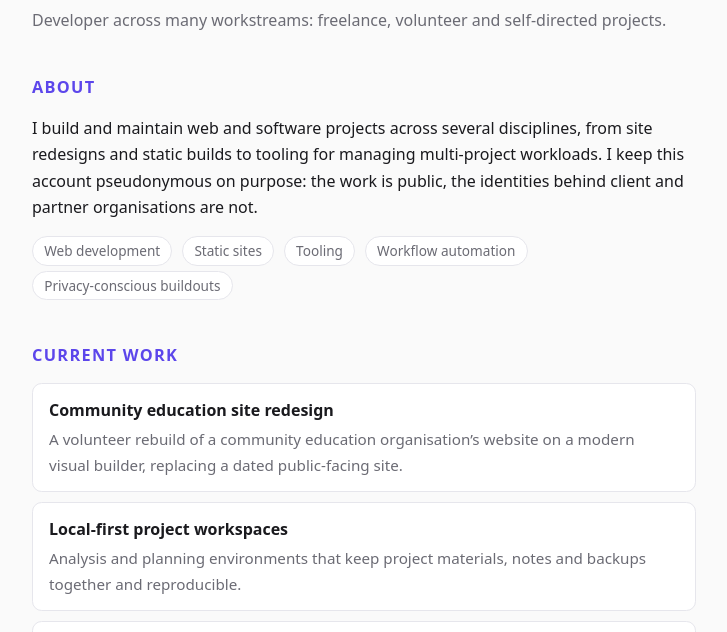
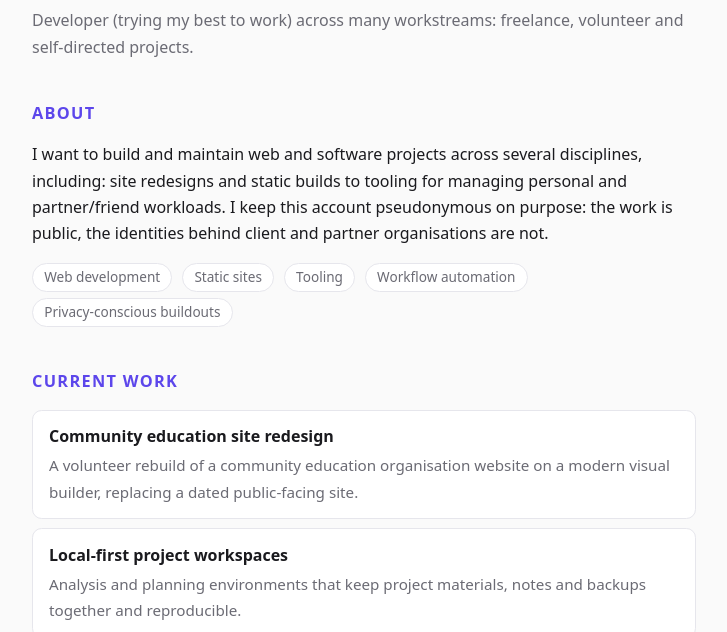
Before and after one commit to algo-repo/algo-repo.github.io, a plain HTML site: page index.html in a window 1280 px wide. Shown: the part 95-727 px from the top of the page, without its empty margins (276-1003 px from the left). Drawn offline with Linux system fonts and the light colour scheme.

Commit message:
Update index.html
Editing text content for more accurate summaries

```diff
--- a/index.html
+++ b/index.html
@@ -4,7 +4,7 @@
 <meta charset="utf-8">
 <meta name="viewport" content="width=device-width, initial-scale=1">
 <title>algo-repo · developer</title>
-<meta name="description" content="algo-repo is a pseudonymous developer working on multi-disciplinary freelance and volunteer web and software projects.">
+<meta name="description" content="algo-repo is a dev working on various freelance and volunteer web and software projects.">
 <style>
   :root {
     --bg: #fafafa;
@@ -72,14 +72,14 @@
 <div class="wrap">
   <header>
     <h1>algo-repo</h1>
-    <p class="tagline">Developer across many workstreams: freelance, volunteer and self-directed projects.</p>
+    <p class="tagline">Developer (trying my best to work) across many workstreams: freelance, volunteer and self-directed projects.</p>
   </header>
 
   <section>
     <h2>About</h2>
     <p>
-      I build and maintain web and software projects across several disciplines, from site redesigns and
-      static builds to tooling for managing multi-project workloads. I keep this account pseudonymous on
+      I want to build and maintain web and software projects across several disciplines, including: site redesigns and
+      static builds to tooling for managing personal and partner/friend workloads. I keep this account pseudonymous on
       purpose: the work is public, the identities behind client and partner organisations are not.
     </p>
     <p>
@@ -96,7 +96,7 @@
     <ul>
       <li>
         <strong>Community education site redesign</strong>
-        <span>A volunteer rebuild of a community education organisation&rsquo;s website on a modern visual builder, replacing a dated public-facing site.</span>
+        <span>A volunteer rebuild of a community education organisation website on a modern visual builder, replacing a dated public-facing site.</span>
       </li>
       <li>
         <strong>Local-first project workspaces</strong>
@@ -128,7 +128,7 @@
   </section>
 
   <footer>
-    © 2026 algo-repo · This is a static holding page; the projects above are where the interesting work lives.
+    © 2026 algo-repo · This is a static holding page; the projects above are where the interesting work lives and will be updated accordingly in future.
   </footer>
 </div>
 </body>
```
